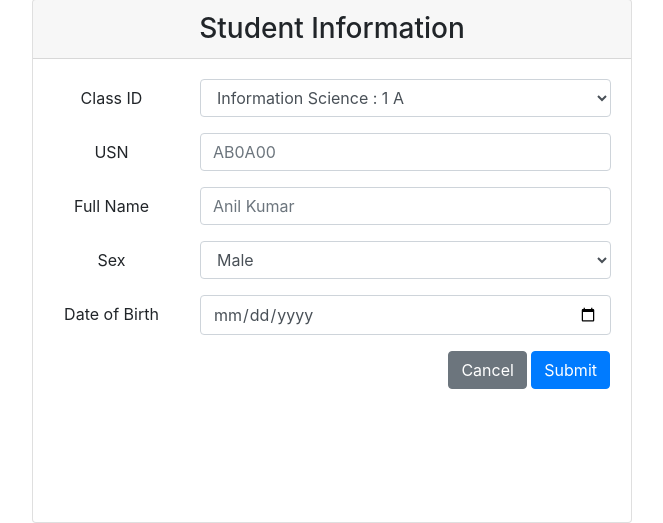
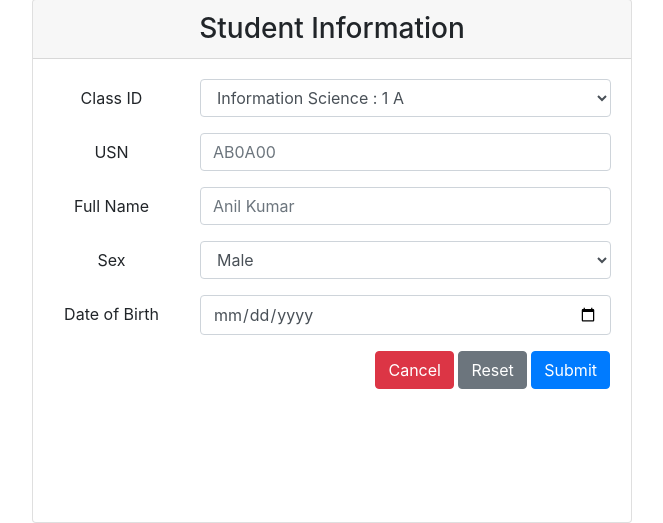
Before and after one commit to LeonSimonLobo/Python-Programs, a Django app: page /add-student/ in a window 1280 px wide. Shown: the part 424-947 px from the top of the page, without its empty margins (308-971 px from the left). Run offline with Django 3.2, Linux system fonts and the light colour scheme; the first user in the database is signed in; data comes from the database, SQL or seed files in the repository; some libraries are stand-ins or nearby versions.

Commit message:
Update form UI in frontend to input students and teachers

```diff
--- a/info/templates/info/add_student.html
+++ b/info/templates/info/add_student.html
@@ -110,7 +110,8 @@
 
                     <div class="form-group row justify-content-left">
                         <div class="ml-auto mr-3">
-                            <input class="btn btn-secondary ml-auto" type="reset" value="Cancel">
+                            <a class="btn btn-danger" href="{% url 'index' %}"> Cancel </a>
+                            <input class="btn btn-secondary ml-auto" type="reset" value="Reset">
                             <input class="btn btn-primary ml-auto" type="submit" value="Submit">
                         </div>
                     </div>
--- a/info/templates/info/add_teacher.html
+++ b/info/templates/info/add_teacher.html
@@ -110,7 +110,8 @@
 
                     <div class="form-group row justify-content-left">
                         <div class="ml-auto mr-3">
-                            <input class="btn btn-secondary ml-auto" type="reset" value="Cancel">
+                            <a class="btn btn-danger" href="{% url 'index' %}"> Cancel </a>
+                            <input class="btn btn-secondary ml-auto" type="reset" value="Reset">
                             <input class="btn btn-primary ml-auto" type="submit" value="Submit">
                         </div>
                     </div>
```
